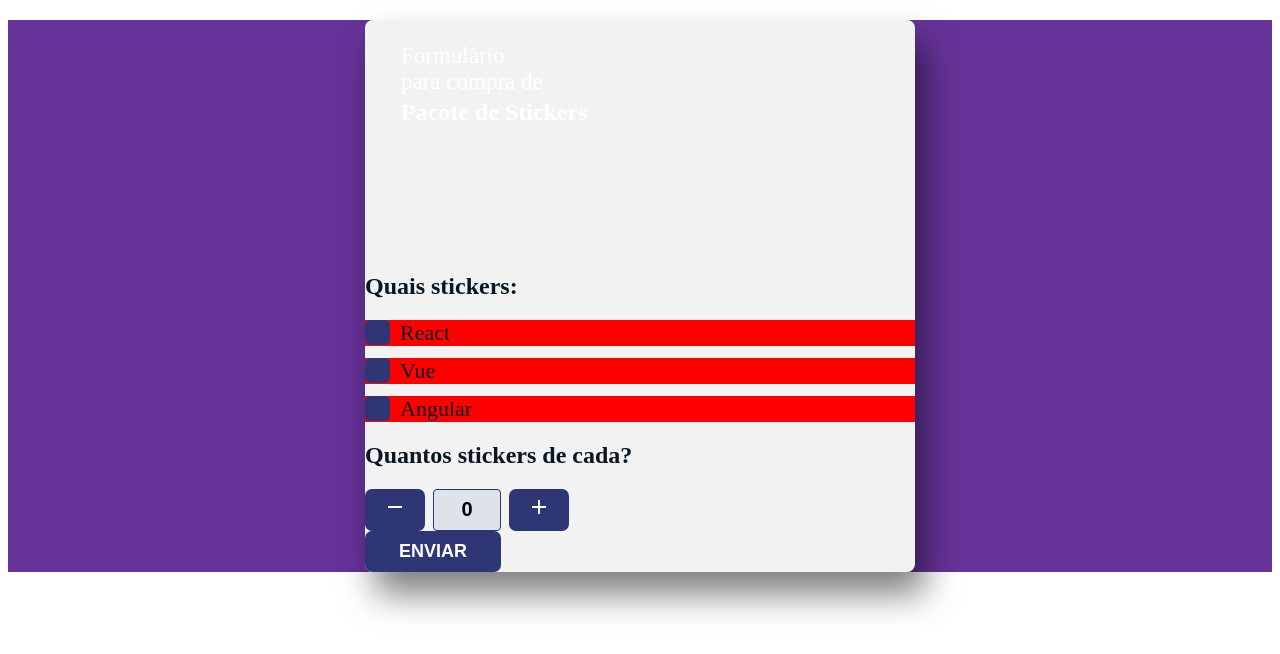
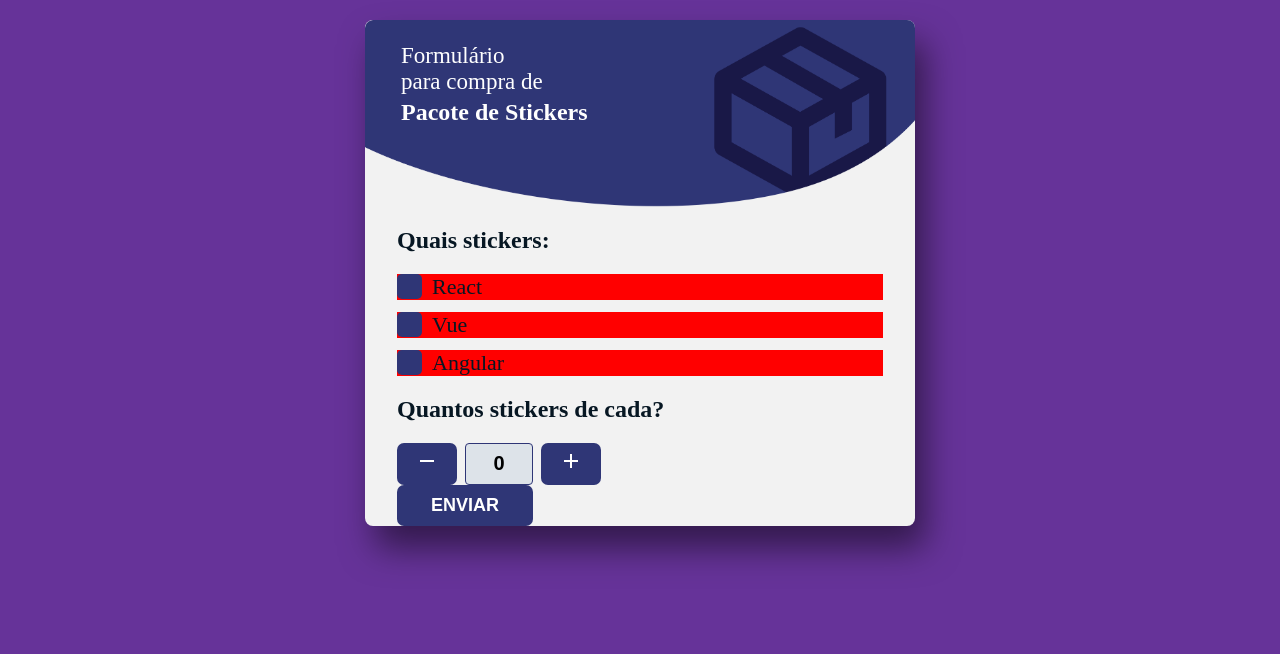
Before and after one commit to anderson-nunes/desafio-frontend-vue, a Vue app: page / in a window 1280 px wide. Shown: the top 654 px of the page. Built offline with nearby package versions, Linux system fonts and the light colour scheme.

Commit message:
atualizando trabalho front-end vue

```diff
--- a/public/index.html
+++ b/public/index.html
@@ -18,7 +18,7 @@
     <div id="app"></div>
 
     <style>
-      #app {
+      body {
         background: rebeccapurple;
         color: #071723;
       }
--- a/src/App.vue
+++ b/src/App.vue
@@ -1,6 +1,7 @@
 <template>
   <div id="container">
-    <Header/>
+    <Header />
+    <div id="form">
       <h2>Quais stickers:</h2>
       <CheckBox :value="react" @on-change="(newValue) => (react = newValue)">
         React
@@ -8,7 +9,10 @@
       <CheckBox :value="vue" @on-change="(newValue) => (vue = newValue)">
         Vue
       </CheckBox>
-    <CheckBox :value="angular" @on-change="(newValue) => (angular = newValue)">
+      <CheckBox
+        :value="angular"
+        @on-change="(newValue) => (angular = newValue)"
+      >
         Angular
       </CheckBox>
       <h2>Quantos stickers de cada?</h2>
@@ -22,11 +26,11 @@
         <template #label>Enviar</template>
       </Button>
     </div>
+  </div>
 </template>
 
 <script>
-
-import Header from "./components/Header/Header.vue"
+import Header from "./components/Header/Header.vue";
 import CheckBox from "./components/CheckBox/CheckBox.vue";
 import Contador from "./components/Contador/Contador.vue";
 import Button from "./components/Button/Button.vue";
@@ -37,7 +41,7 @@
     CheckBox,
     Contador,
     Button,
-    Header
+    Header,
   },
 
   data() {
@@ -65,4 +69,8 @@
   overflow: hidden;
   width: 550px;
 }
+
+#form {
+  padding: 0px 32px;
+}
 </style>
--- a/src/components/Header/Header.vue
+++ b/src/components/Header/Header.vue
@@ -12,10 +12,10 @@
 
 <style scoped>
 .header {
-  /* background-image: url("../assets/header.png"); */
+  background-image: url("../../assets/header.png");
   background-size: cover;
   height: 187px;
-  padding: 23px 36px;
+  /* padding: 23px 36px; */
   width: 100%;
 }
 
@@ -23,6 +23,7 @@
   color: #fff;
   font-size: 23px;
   font-weight: 300;
+  padding: 23px 36px;
 }
 
 .header .title span {
```
Lines whose indentation alone changed are shown as unchanged.
